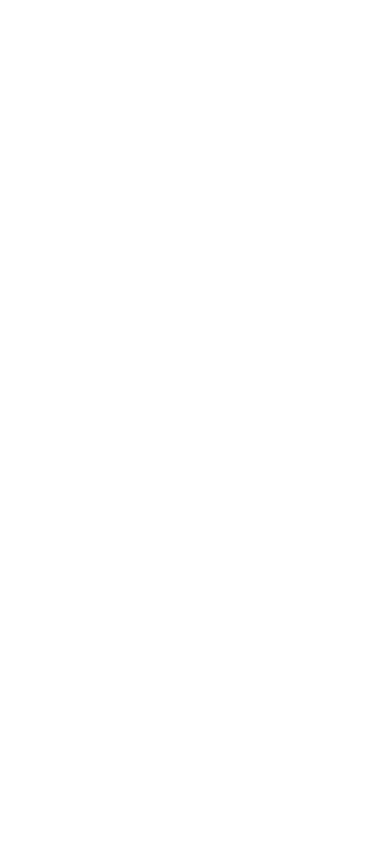
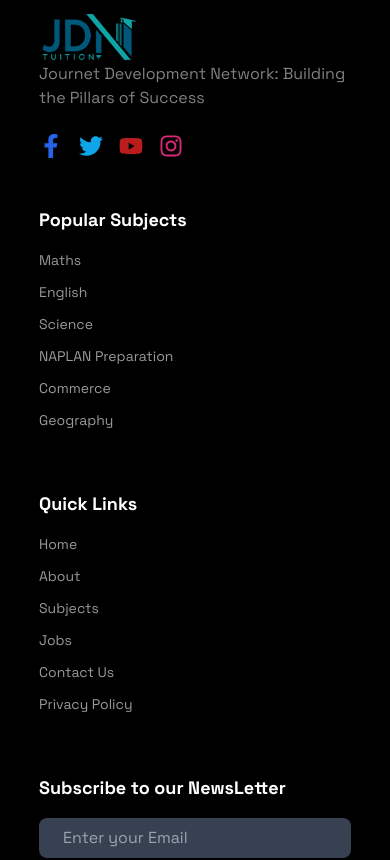
Before and after one commit to HadiaFaisal19/jdntuition, a Next.js app: page / in a window 390 px wide. Shown: the part 8740-9600 px from the top of the page. Before the commit the page ends 8672 px from the top, so only its background shows below. Built offline with nearby package versions, Linux system fonts and the light colour scheme.

Commit message:
added the footer

```diff
--- a/app/globals.css
+++ b/app/globals.css
@@ -9,4 +9,10 @@
     .button__cls{
         @apply md:px-12 md:py-2.5 px-6 py-1.5 font-semibold text-sm md:text-lg transition-all duration-200 rounded-lg
     }
+    .footer__heading{
+        @apply text-lg text-white font-bold mb-4
+    }
+    .footer__link{
+        @apply text-sm text-white hover:text-green-700 cursor-pointer text-opacity-60  mb-3 w-fit
+    }
 }
--- a/app/layout.tsx
+++ b/app/layout.tsx
@@ -3,6 +3,7 @@
 import "./globals.css";
 import ResponsiveNav from "@/components/Home/Navbar/ResponsiveNav";
 import Home from "@/components/Home/Home";
+import Footer from "@/components/Home/Footer/Footer";
 
 const font = Space_Grotesk({
   weight:['300', '400', '500', '600', '700'],
@@ -25,6 +26,7 @@
         className={font.className}>
           <ResponsiveNav/>
         {children}
+        <Footer />
       </body>
     </html>
   );
--- /dev/null
+++ b/components/Home/Footer/Footer.tsx
@@ -0,0 +1,58 @@
+import Image from "next/image";
+import { Input } from "postcss";
+import React from "react";
+import { FaFacebookF, FaInstagram, FaTwitter, FaYoutube } from "react-icons/fa";
+
+const Footer = () => {
+  return (
+    <div className="pt-20 pb-12 bg-black">
+      <div className="w-[80%] mx-auto grid items-start grid-cols-1 md:grid-cols-2 lg:grid-cols-4 gap-12 pb-8 border-b-[1.5px] border-white border-opacity-20">
+        <div>
+            <Image
+            src={"/images/logo.png"}
+            alt="logo"
+            height={100}
+            width={100}
+            />
+            <p className="text-white text-opacity-50">
+            Journet Development Network: Building the Pillars of Success
+            </p>
+            <div className="flex items-center space-x-4 mt-6">
+                <FaFacebookF className="w-6 h-6 text-blue-600" />
+                <FaTwitter   className="w-6 h-6 text-sky-500" />
+                <FaYoutube   className="w-6 h-6 text-red-700" />
+                <FaInstagram className="w-6 h-6 text-pink-600"  />
+            </div>
+        </div>
+        <div >
+            <h1 className="footer__heading">Popular Subjects</h1>
+            <p className="footer__link"> Maths</p>
+            <p className="footer__link"> English </p>
+            <p className="footer__link"> Science</p>
+            <p className="footer__link"> NAPLAN Preparation</p>
+            <p className="footer__link"> Commerce</p>
+            <p className="footer__link"> Geography</p>
+        </div>
+        <div >
+            <h1 className="footer__heading">Quick Links</h1>
+            <p className="footer__link"> Home</p>
+            <p className="footer__link"> About</p>
+            <p className="footer__link"> Subjects</p>
+            <p className="footer__link"> Jobs</p>
+            <p className="footer__link"> Contact Us</p>
+            <p className="footer__link"> Privacy Policy</p>
+        </div>
+        <div >
+          <h1 className="footer__heading"> Subscribe to our NewsLetter</h1>
+          <input type="text" placeholder="Enter your Email" className="px-6 py-2 rounded-lg outline-none bg-gray-700 w-full text-white"/>
+          <button className="px-6 py-2 mt-4 rounded-lg outline-none bg-rose-700 w-full text-white">
+            Subscribe
+            </button>
+        </div>
+      </div>
+      <p className="text-center mt-4 text-base text-white opacity-70 "> © Copyright 2024</p>
+    </div>
+  );
+};
+
+export default Footer;
```
